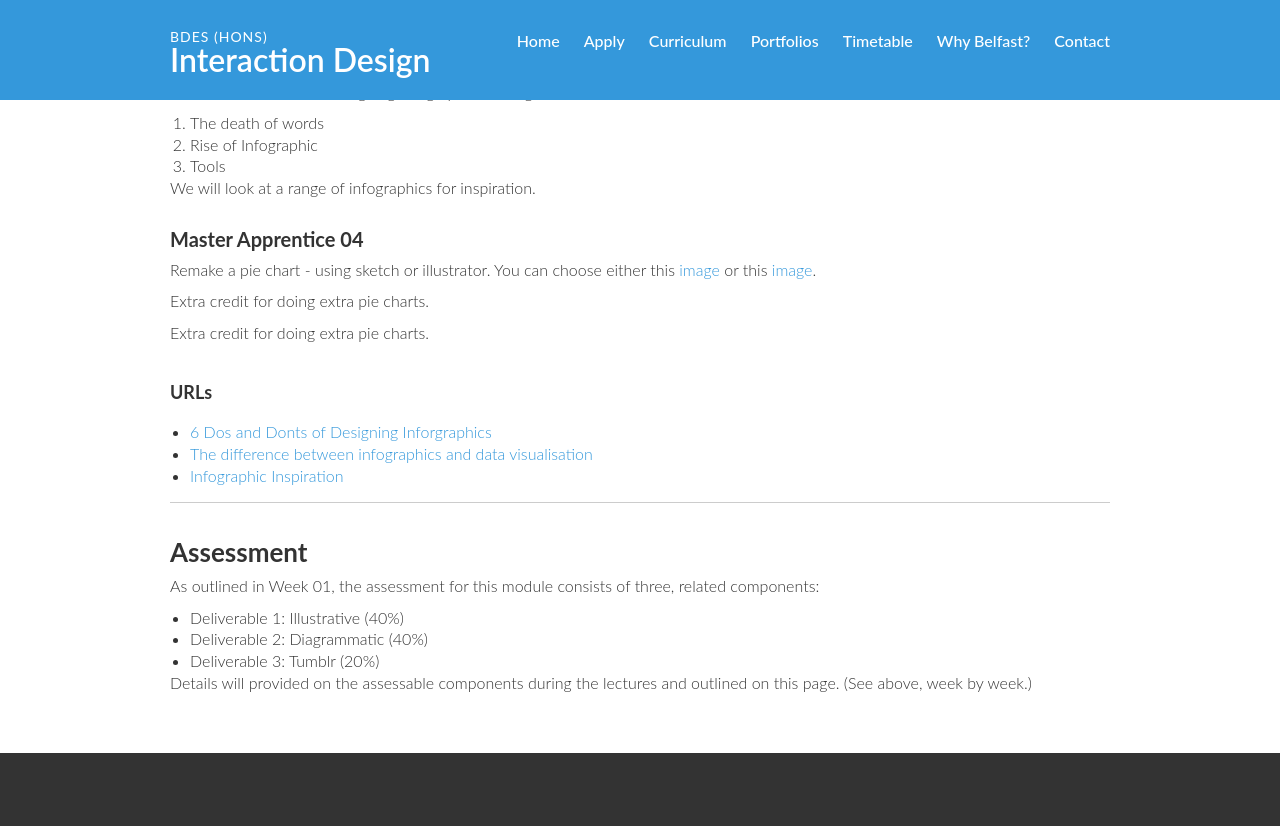
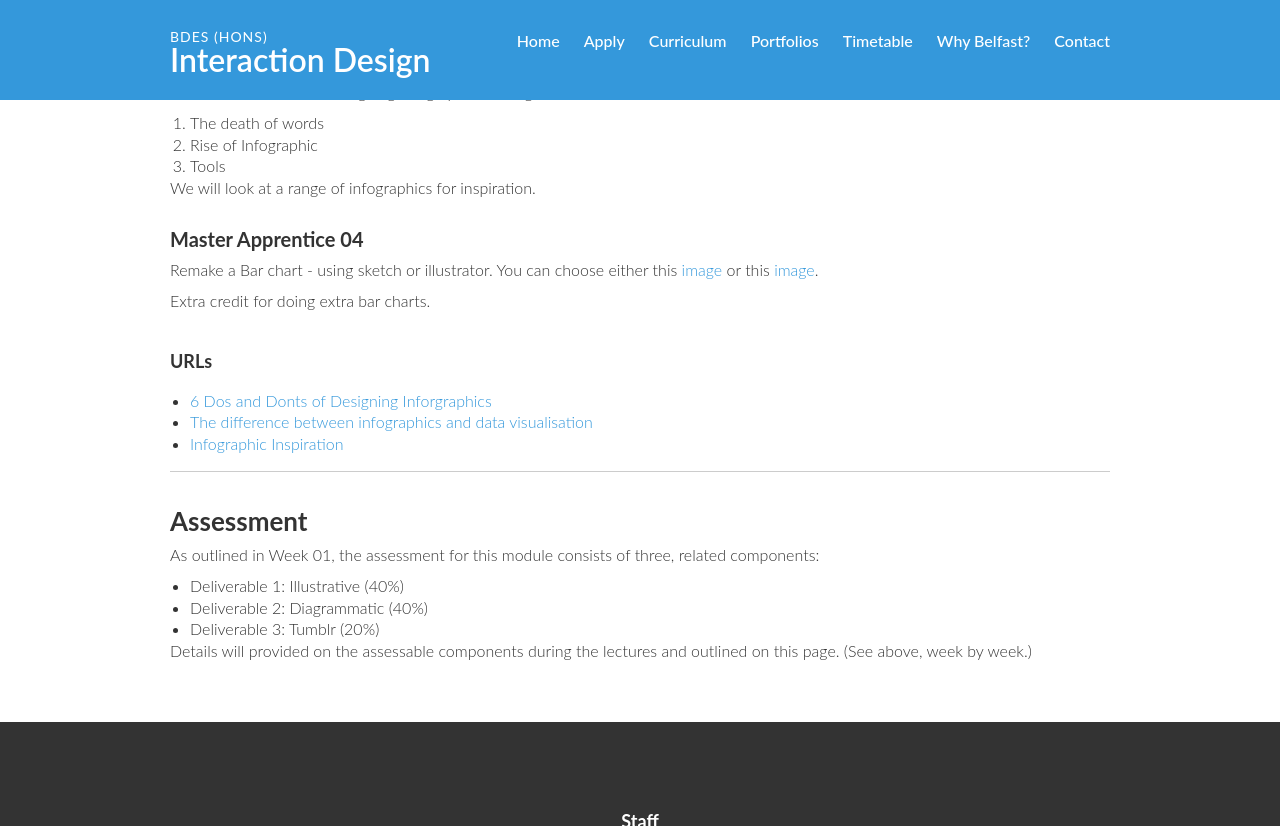
Before and after one commit to ixdbelfast/ixdbelfast.github.io, a Jekyll site: the page built from modules/IXD104/IXD104.md, in a window 1280 px wide and 900 px high, scrolled down 5513 px, cut to the strip 0-826 px from the top of the window. Built offline with Jekyll 4.4.1, drawn with Linux system fonts in a browser that asks for light colours; our own code applies the rules of GitHub Pages for plain Markdown files.

Commit message:
update bar chart links

```diff
--- a/modules/IXD104/IXD104.md
+++ b/modules/IXD104/IXD104.md
@@ -256,11 +256,9 @@ We will look at a range of infographics for inspiration.
 
 
 ### Master Apprentice 04
-Remake a pie chart - using sketch or illustrator.  You can choose either this [image](https://www.dropbox.com/s/t34ert3dq4y223n/pie-bar.png?dl=0) or this [image](https://www.dropbox.com/s/13k8ip6o18rts2u/pie-chart.png?dl=0).
+Remake a Bar chart - using sketch or illustrator.  You can choose either this [image](https://www.dropbox.com/s/we9lvnm4had0u6m/bar_chart.png?dl=0) or this [image](https://www.dropbox.com/s/ob5cigbikcurao6/kylescollin-barchartslide-1.png?dl=0).
 
-Extra credit for doing extra pie charts.
-
-Extra credit for doing extra pie charts.
+Extra credit for doing extra bar charts.
 
 #### URLs
 + [6 Dos and Donts of Designing Inforgraphics](https://medium.com/eastwick-digital-marketing/6-dos-and-donts-for-designing-infographics-that-work-e332931e3b6d#.d3qyapsd7)
```
